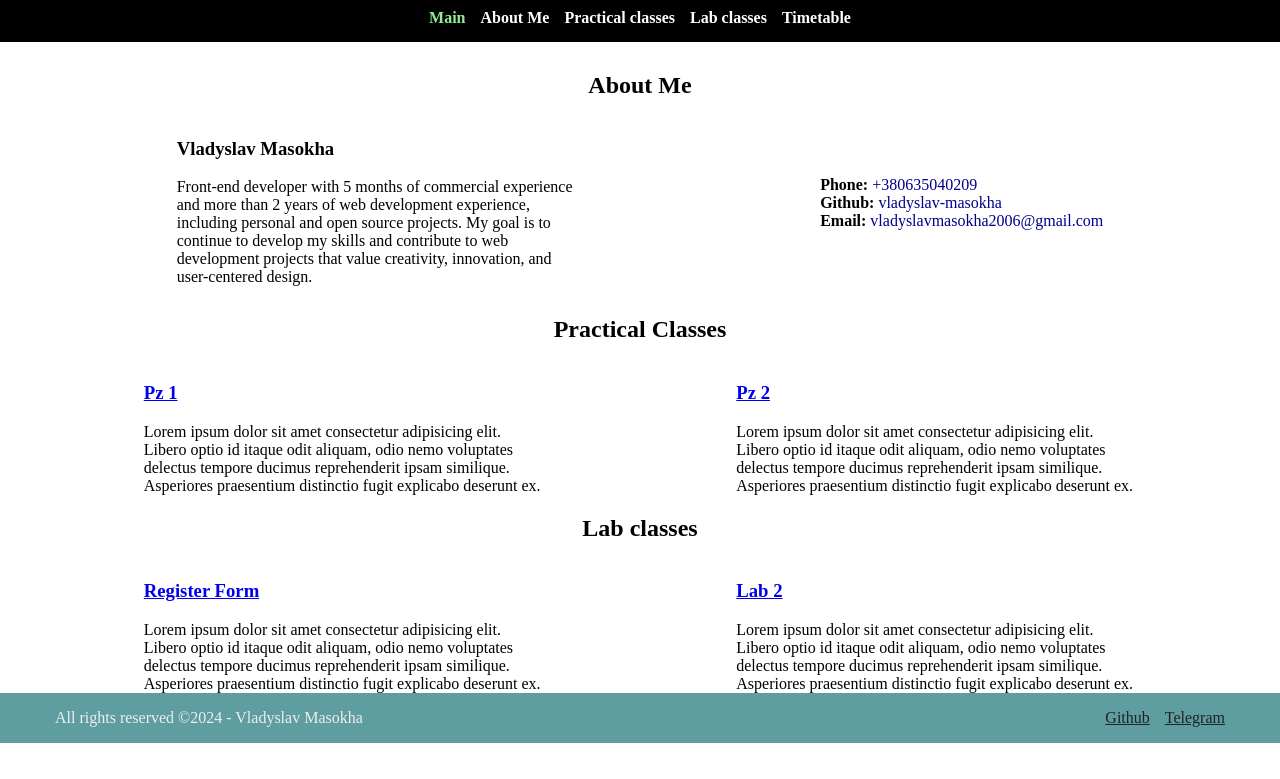
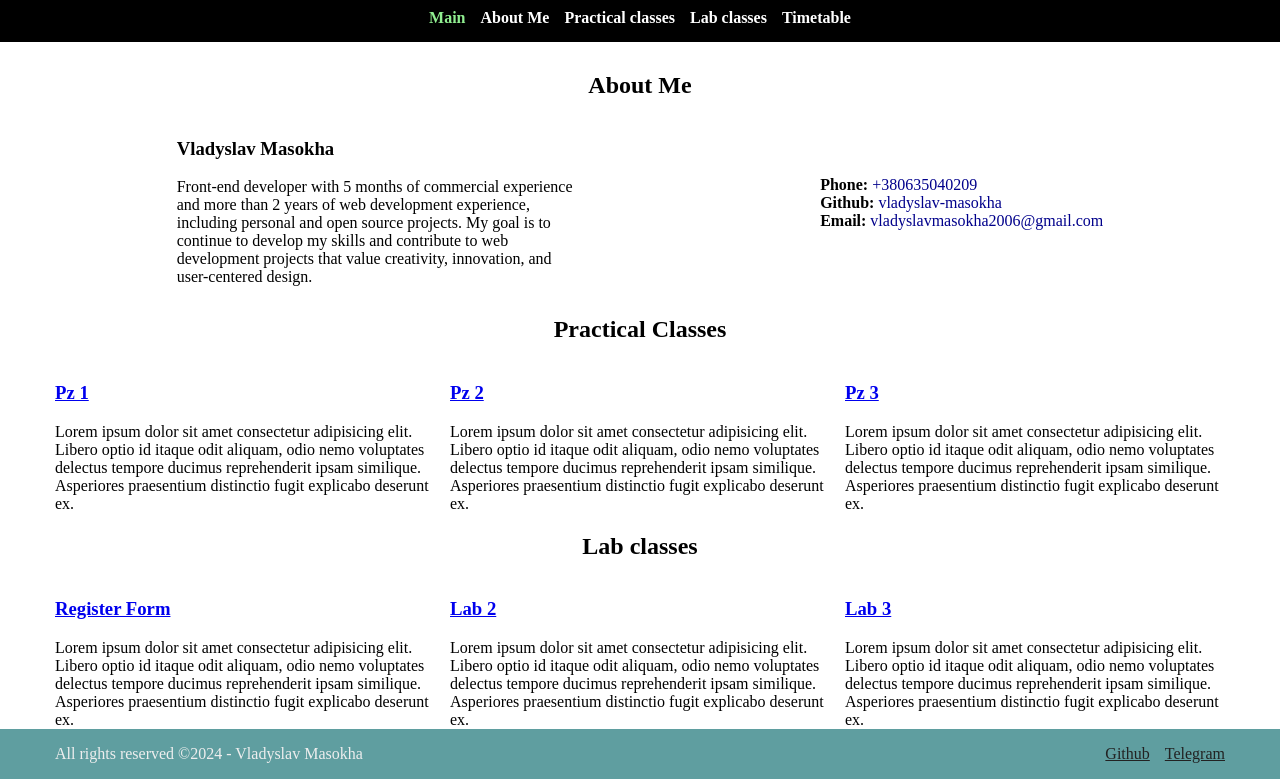
Before and after one commit to vladyslav-masokha/web, a plain HTML site: page index.html in a window 1280 px wide. Shown: the part 73-852 px from the top of the page. Before the commit the page ends 816 px from the top, so only its background shows below. Drawn offline with Linux system fonts and the light colour scheme.

Commit message:
added pz3 & lab3

```diff
--- a/index.html
+++ b/index.html
@@ -102,6 +102,21 @@
 									Asperiores praesentium distinctio fugit explicabo deserunt ex.
 								</p>
 							</div>
+							<div class="practical">
+								<h3>
+									<a
+										href="https://vladyslav-masokha.github.io/web/pz3/index.html"
+										target="_blank"
+										>Pz 3</a
+									>
+								</h3>
+								<p>
+									Lorem ipsum dolor sit amet consectetur adipisicing elit.
+									Libero optio id itaque odit aliquam, odio nemo voluptates
+									delectus tempore ducimus reprehenderit ipsam similique.
+									Asperiores praesentium distinctio fugit explicabo deserunt ex.
+								</p>
+							</div>
 						</div>
 					</div>
 				</section>
@@ -142,6 +157,22 @@
 									Asperiores praesentium distinctio fugit explicabo deserunt ex.
 								</p>
 							</div>
+
+							<div class="lab">
+								<h3>
+									<a
+										href="https://vladyslav-masokha.github.io/web/pz3/index.html"
+										target="_blank"
+										>Lab 3</a
+									>
+								</h3>
+								<p>
+									Lorem ipsum dolor sit amet consectetur adipisicing elit.
+									Libero optio id itaque odit aliquam, odio nemo voluptates
+									delectus tempore ducimus reprehenderit ipsam similique.
+									Asperiores praesentium distinctio fugit explicabo deserunt ex.
+								</p>
+							</div>
 						</div>
 					</div>
 				</section>
```
